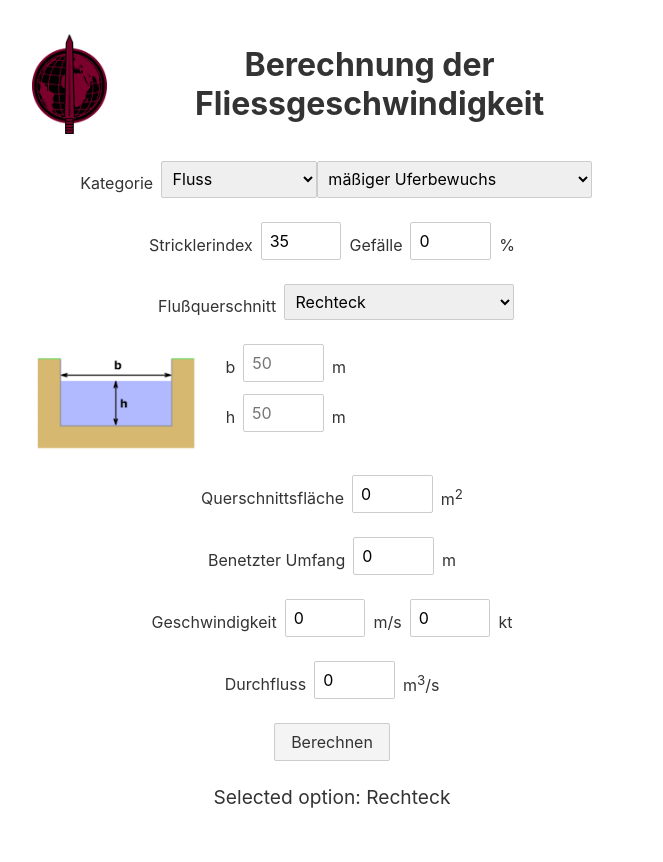
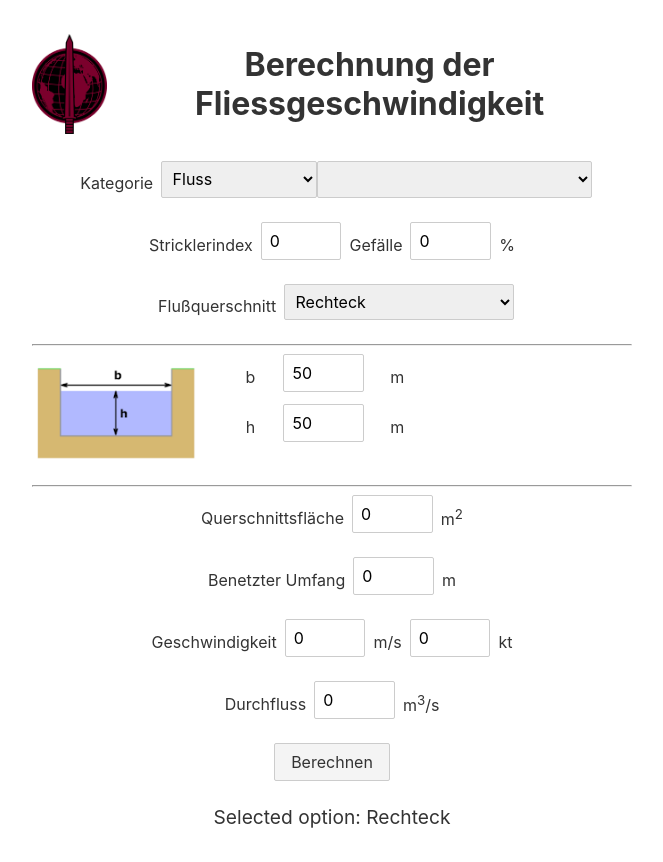
Before and after one commit to wetterheidi/fliessgeschwindigkeit_svelte, a Svelte app: page / in a window 1280 px wide. Shown: the whole page, without its empty margins (308-971 px from the left). Built offline with nearby package versions, Linux system fonts and the light colour scheme.

Commit message:
Weitere Formatierung UI, Versuch Utility (funktioniert nicht)

```diff
--- a/src/App.svelte
+++ b/src/App.svelte
@@ -1,11 +1,14 @@
 <script lang="ts">
+	//import { Utility } from './classes/Utility.class';
+
 	let strickler = 0;
 	let gefaelle = 0;
 	let querschnitt = "";
 	let name = "";
 	let age = "";
 	let message = "";
-
+	let breiteOben = 50;
+	let hoehe = 50;
 
 	// Define an array of options for the dropdown
 	let options = ["Option 1", "Option 2", "Option 3"];
@@ -13,6 +16,7 @@
 	// Variable to store the selected value
 	let selectedOption = options[0];
 	let selectedQuerschnitt = "";
+	let selectedBewuchs = "";
 	let flaeche = 0;
 	let umfang = 0;
 	let geschwindigkeitms = 0;
@@ -77,7 +81,7 @@
 		//Fehlermeldung
 		console.log("Error");
 	}
-	$: selectedBewuchs = bewuechse[0];
+	//$: selectedBewuchs = bewuechse[0];
 
 	$: {
 		if (selectedKategory === "Bach") {
@@ -125,6 +129,10 @@
 				case 4: strickler = 50; break;
 				case 5: strickler = 35; break;
 			}
+		} else {
+			strickler = 0;
+			//Fehlermeldung
+			console.log("Error");
 		}
 	}
 
@@ -202,7 +210,7 @@
 
         //dann ausrechnen!
 		if (selectedQuerschnitt === "Rechteck") {
-			//Tu was in Rechteck steht
+			//Utility.rechteck(breiteOben, hoehe, gefaelle, strickler);
 		} else if (selectedQuerschnitt === "Gleichschenkliges Trapez") {
 			//Tu was in Gleichschenkliges Trapez steht
 		} else if (selectedQuerschnitt === "Allgemeines Trapez") {
@@ -263,6 +271,8 @@
 		</select>
 	</div>
 
+	<hr />
+
 	{#if imageSrc}
 		<div class="image-input-group">
 			<img src={imageSrc} alt="Querschnitt Bild" />
@@ -270,7 +280,7 @@
 				{#if breiteVisible}
 					<div class="form-group">
 						<label for="breite">b</label>
-						<input id="breite" type="number" placeholder="50" />
+						<input id="breite" type="number" bind:value={breiteOben} placeholder="50" />
 						<label for="breite">m</label>
 					</div>
 				{/if}
@@ -278,7 +288,7 @@
 				{#if hoeheVisible}
 					<div class="form-group">
 						<label for="hoehe">h</label>
-						<input id="hoehe" type="number" placeholder="50" />
+						<input id="hoehe" type="number" bind:value={hoehe} placeholder="50" />
 						<label for="hoehe">m</label>
 					</div>
 				{/if}
@@ -301,7 +311,7 @@
 
 				{#if xVisible}
 					<div class="form-group">
-						<label for="x">h</label>
+						<label for="x">x</label>
 						<input id="x" type="number" placeholder="50" />
 						<label for="x">m</label>
 					</div>
@@ -309,6 +319,8 @@
 			</div>
 		</div>
 	{/if}
+
+	<hr />
 
 	<div class="form-group">
 		<label for="flaeche">Querschnittsfläche</label>
@@ -407,13 +419,25 @@
 	}
 
 	.input-fields {
+		display: flex;
+		flex-direction: column;
+		align-items: flex-start;
 		margin-left: 1rem;
 	}
 
 	.input-fields .form-group {
+		display: flex;
+		align-items: center;
 		margin-bottom: 0.2rem;
-		display: flex;
-		justify-content: center;
+		width: 100%;
+	}
+
+	.input-fields .form-group label {
+		width: 50px;
+	}
+
+	.input-fields .form-group input {
+		flex: 1;
 	}
 
 	img {
```
Also changed, not shown: src/classes/Utility.class.ts (added, +54 -0 lines), 1 other file (tests, documents, lock files or other folders).
